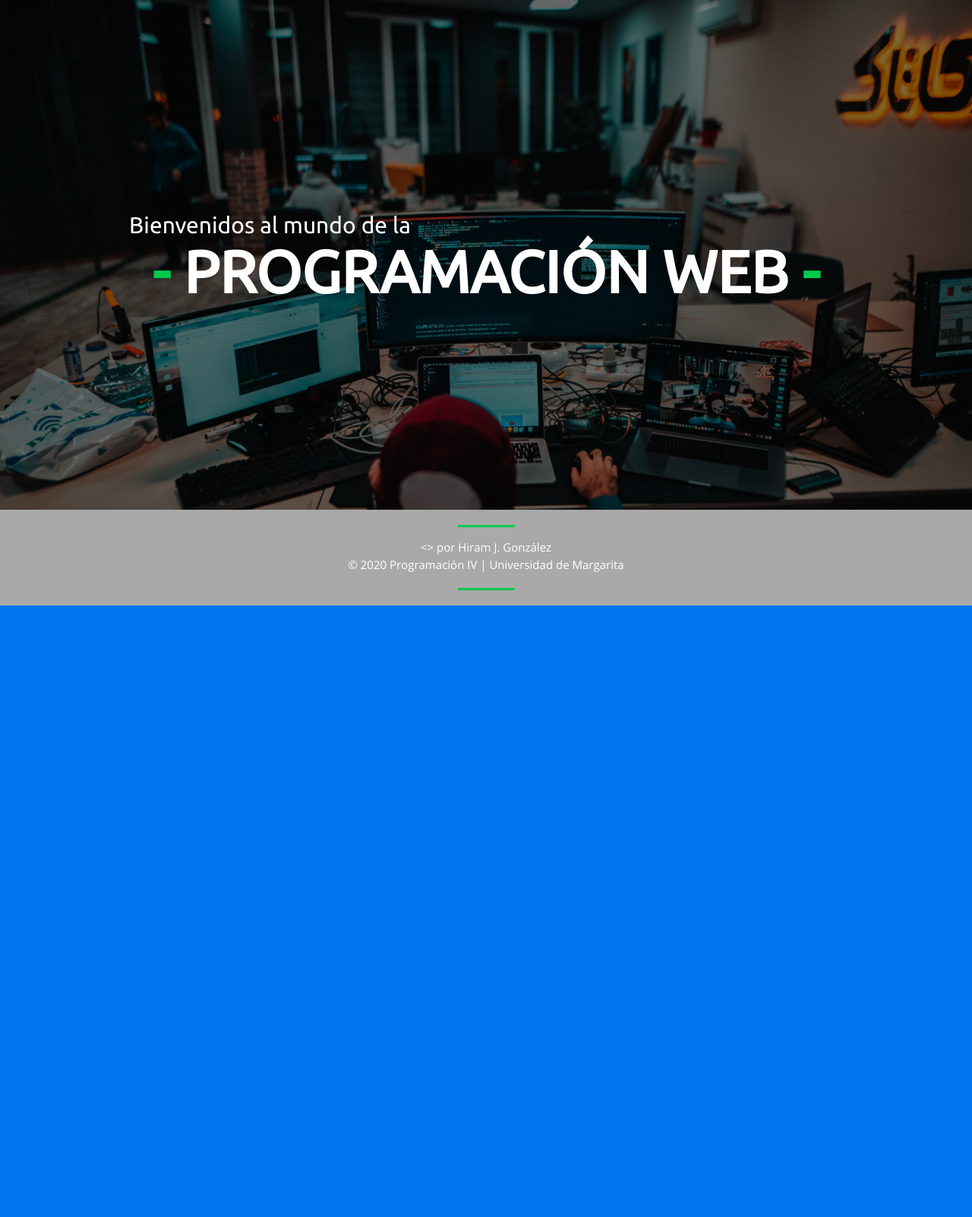
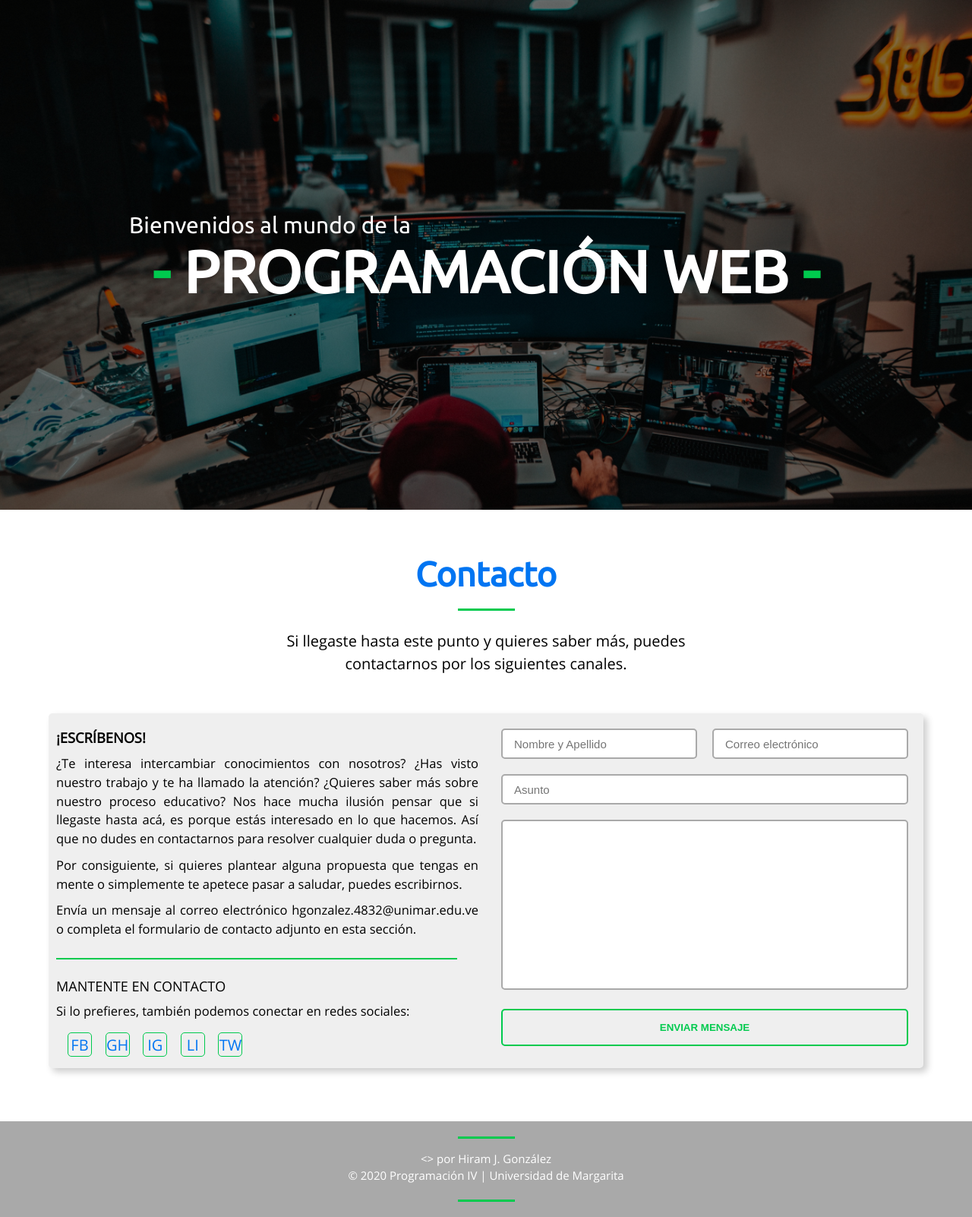
Before and after one commit to hjgonzalez06/prog4-2020, a PHP site: page / in a window 1280 px wide. Shown: the part 341-1943 px from the top of the page at 76% size. Before the commit the page ends 1138 px from the top, so only its background shows below. Run offline with PHP 8.4, Linux system fonts and the light colour scheme.

Commit message:
Add Contact section

```diff
--- a/css/app.css
+++ b/css/app.css
@@ -16,6 +16,10 @@
 @font-face {
     font-family: "Open Sans";
     src: url('../assets/fonts/OpenSans-Regular.ttf');
+}
+
+body {
+    font-family: "Open Sans";
 }
 
 /* Header */
@@ -114,7 +118,187 @@
     color: var(--dark-pastel-green);
 }
 
+/* Común para todas las secciones de la página */
 
+.section-padding {
+    padding: 90px 0 0 0;
+}
+
+.section-header {
+    display: block;
+}
+
+.section-title {
+    font-family: "Ubuntu";
+    font-size: 4.5rem;
+    line-height: 70px;
+    font-weight: 800;
+    text-align: center;
+    color: var(--blue-crayola);
+    margin-bottom: 25px;
+}
+
+.section-title::after {
+    background-color: var(--dark-pastel-green);
+    position: relative;
+    display: block;
+    content: "";
+    height: 3px;
+    width: 75px;
+    margin: 10px auto 20px;
+}
+
+.section-tagline {
+    font-size: 2rem;
+    font-weight: 300;
+    text-align: center;
+    max-width: 550px;
+    margin: auto auto 80px auto;
+}
+
+/* Sección "Contacto" */
+
+#contact {
+    padding-top: 50px;
+    margin-bottom: 70px;
+}
+
+#contact .section-tagline {
+    margin-bottom: 50px;
+}
+
+#contact .container {
+    background-color: var(--cultured);
+    border-radius: 5px;
+    box-shadow: rgba(0,0,0,0.2) 5px 5px 10px 0px;
+}
+
+#contact-text {
+    position: relative;
+    text-align: justify;
+}
+
+#contact-text h3 {
+    margin: 10px 0;
+    font-size: 1.825rem;
+    font-weight: 700;
+    text-transform: uppercase;
+    line-height: 24px;
+}
+
+#contact-text p {
+    font-size: 1.65rem;
+    margin-bottom: 10px;
+}
+
+#contact-text p:last-child {
+    margin-bottom: 10px;
+}
+
+#contact-text hr {
+    margin: 25px 0;
+    width: 95%;
+    height: 0;
+    border: 1px var(--dark-pastel-green) solid;
+    clear: both;
+}
+
+#contact-text h4 {
+    font-size: 1.8rem;
+    margin-bottom: 10px;
+    line-height: 21px;
+    text-transform: uppercase;
+}
+
+#social-contact ul{
+    margin: 0;
+    list-style: none outside;
+}
+
+#social-contact ul li{
+    list-style: none;
+    display: inline-block;
+    margin: 5px 15px 5px 0;
+}
+
+#social-contact ul li a{
+    text-align: center;
+    border-radius: 5px;
+    color: var(--blue-crayola);
+    font-size: 2rem;
+    border: 1px var(--dark-pastel-green) solid;
+    height: 32px;
+    line-height: 32px;
+    width: 32px;
+    display: inline-block;
+    text-decoration: none;
+}
+
+#form .col {
+    position: relative;
+}
+
+input {
+    line-height: normal;
+    font-size: 1.5rem;
+    margin: 0;
+    font-weight: 100;
+    outline: 0;
+    display: block;
+    max-width: 100%;
+    padding: 6px 15px;
+    border-radius: 5px;
+}
+
+textarea {
+    width: 100%;
+    border-radius: 5px;
+    padding: 10px 15px;
+    font-family: "Open Sans";
+    font-size: 1.5rem;
+    font-weight: 100;
+    outline: 0;
+    display: block;
+    max-width: 100%;
+    min-height: 50px;
+    overflow: auto;
+    resize: none;
+    border: 2px var(--silver-chalice) solid;
+    background-color: var(--white);
+}
+
+#form input[type="text"], #form input[type="email"] {
+    width: 100%;
+    height: 40px;
+    border: 2px var(--silver-chalice) solid;
+    background-color: var(--white);
+}
+
+#form input[type="text"]:focus,
+#form input[type="email"]:focus,
+#form textarea:focus {
+    border: 2px var(--dark-pastel-green) solid;
+}
+
+#form #send {
+    display: inline-block;
+    width: 100%;
+    padding: 15px 40px;
+    font-weight: bold;
+    text-transform: uppercase;
+    margin: 25px auto 0 auto;
+    color: var(--dark-pastel-green);
+    border: 2px var(--dark-pastel-green) solid;
+    border-radius: 5px;
+}
+
+#form #send:hover {
+    background-color: var(--dark-pastel-green);
+    color: var(--white);
+    font-weight: bolder;
+    border: 2px var(--silver-chalice) solid;
+    cursor: pointer;
+}
 
 /* Footer */
 
--- a/css/grid-view.css
+++ b/css/grid-view.css
@@ -1,9 +1,22 @@
 @charset 'utf-8';
+
+.container {
+    margin: 0 auto;
+    max-width: 100%;
+    width: 90%;
+}
 
 .row::after {
     content: "";
     clear: both;
     display: table;
+}
+
+.col{
+    float: left;
+    margin: 0;
+    padding-left: 15px;
+    padding-right: 15px;
 }
 
 [class*='col-'] {
--- a/index.html
+++ b/index.html
@@ -19,7 +19,7 @@
                     <li class="list-item"><a href="#">Acerca de</a></li>
                     <li class="list-item"><a href="#">Contenido</a></li>
                     <li class="list-item"><a href="#">Proyectos</a></li>
-                    <li class="list-item"><a href="#">Contacto</a></li>
+                    <li class="list-item"><a href="#contact">Contacto</a></li>
                     <li class="list-item"><a href="#">Iniciar sesión</a></li>
                 </ul>
             </nav>
@@ -31,6 +31,94 @@
                 <div id="welcome-message" class="col-9">
                     <div>Bienvenidos al mundo de la</div>
                     <h1><span>-</span> Programación Web <span>-</span></h1>
+                </div>
+            </section>
+
+            <section id="about">
+
+            </section>
+
+            <section id="contents">
+
+            </section>
+
+            <section id="projects">
+
+            </section>
+
+            <section id="contact" class="col-12 section-padding">
+                <header class="section-header">
+                    <h2 class="section-title">
+                        Contacto
+                    </h2>
+                    <p class="section-tagline">
+                        Si llegaste hasta este punto y quieres saber más,
+                        puedes contactarnos por los siguientes canales.
+                    </p>
+                </header>
+                <div class="container">
+                    <div class="row">
+                        <div id="contact-text" class="col col-6">
+                            <h3>
+                                ¡Escríbenos!
+                            </h3>
+                            <p>¿Te interesa intercambiar conocimientos con nosotros? ¿Has visto nuestro
+                                trabajo y te ha llamado la atención? ¿Quieres saber más sobre nuestro proceso
+                                educativo? Nos hace mucha ilusión pensar que si llegaste hasta acá, es porque
+                                estás interesado en lo que hacemos. Así que no dudes en contactarnos para
+                                resolver cualquier duda o pregunta.
+                            </p>
+                            <p>Por consiguiente, si quieres plantear alguna propuesta que tengas en mente o
+                                simplemente te apetece pasar a saludar, puedes escribirnos.
+                            </p>
+                            <p>Envía un mensaje al correo electrónico hgonzalez.4832@unimar.edu.ve o completa
+                                el formulario de contacto adjunto en esta sección.
+                            </p>
+                            <hr/>
+                            <h4>Mantente en contacto</h4>
+                            <p>Si lo prefieres, también podemos conectar en redes sociales:</p>
+                            <div id="social-contact">
+                                <ul>
+                                    <li>
+                                        <a href="#">FB</a>
+                                    </li>
+                                    <li>
+                                        <a href="#">GH</a>
+                                    </li>
+                                    <li>
+                                        <a href="#">IG</a>
+                                    </li>
+                                    <li>
+                                        <a href="#">LI</a>
+                                    </li>
+                                    <li>
+                                        <a href="#">TW</a>
+                                    </li>
+                                </ul>
+                            </div>
+                        </div>
+                        <div id="form" class="col col-6">
+                            <div class="row">
+                                <form action="">
+                                    <div class="col col-6">
+                                        <input type="text" id="name" placeholder="Nombre y Apellido" name="fullname" />
+                                    </div>
+                                    <div class="col col-6">
+                                        <input type="email" id="email" placeholder="Correo electrónico" name="email" />
+                                    </div>
+                                    <div class="col col-12">
+                                        <input type="text" id="subject" placeholder="Asunto" name="subject" />
+                                    </div>
+                                    <div class="col col-12">
+                                        <textarea name="mensaje" id="message" cols="30" rows="10"
+                                                  placeholder="Escribe tu mensaje aquí...">
+                                        </textarea>
+                                        <button type="submit" id="send">Enviar mensaje</button>
+                                    </div>
+                                </form>
+                            </div>
+                        </div>
+                    </div>
                 </div>
             </section>
 
```
